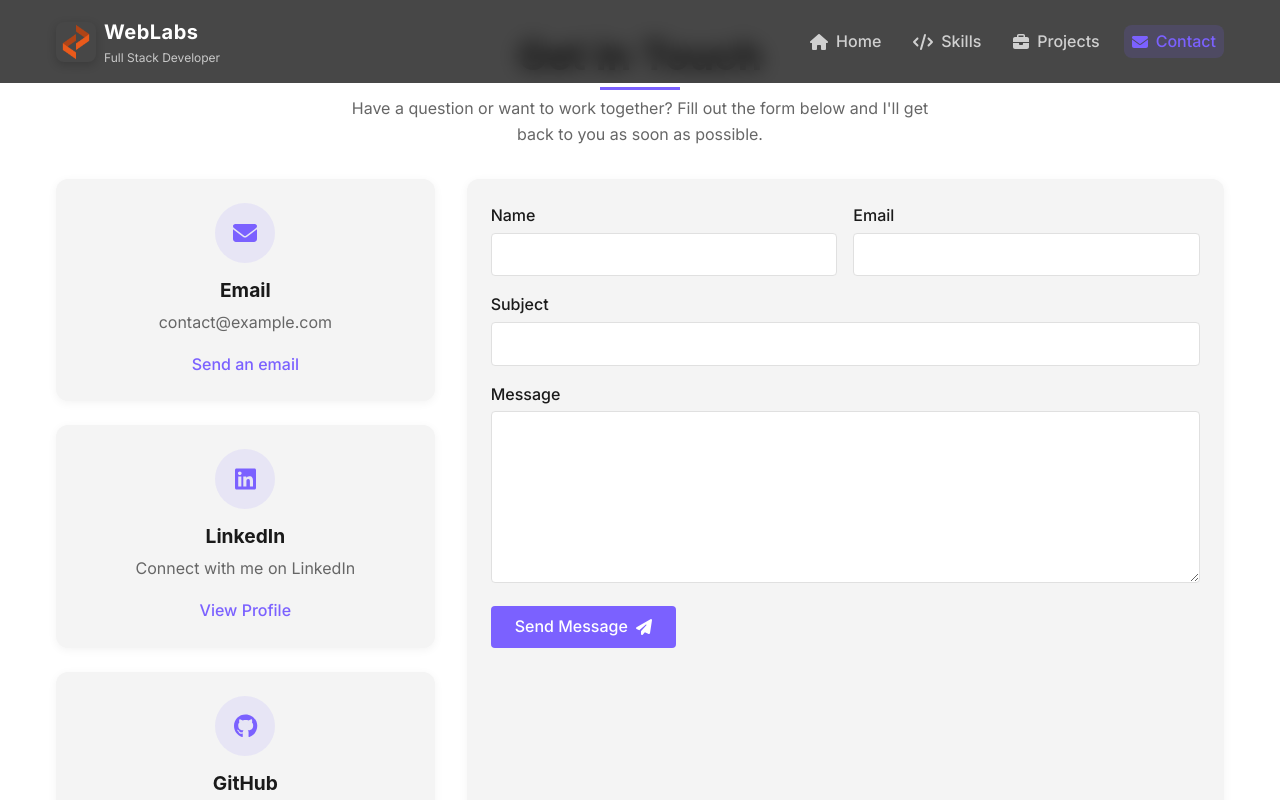
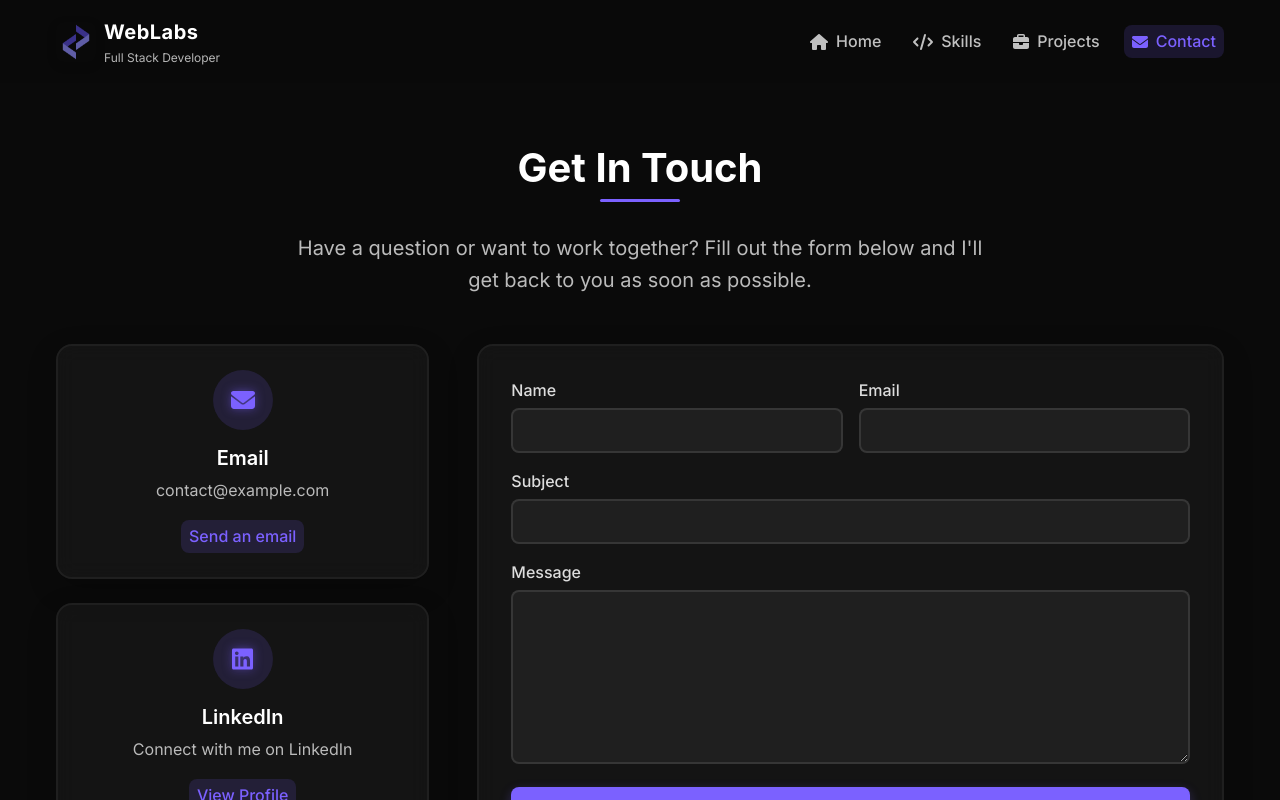
Before and after one commit to ivxni/portfolio, a React (Create React App) app in the folder frontend/: page /contact in a window 1280 px wide. Shown: the top 800 px of the page. Built offline with nearby package versions, Linux system fonts and the light colour scheme.

Commit message:
contact page

```diff
--- a/frontend/src/components/layout/Header/Header.jsx
+++ b/frontend/src/components/layout/Header/Header.jsx
@@ -2,7 +2,7 @@ import React, { useState, useEffect } from 'react';
 import { Link, NavLink } from 'react-router-dom';
 import { FontAwesomeIcon } from '@fortawesome/react-fontawesome';
 import './Header.scss';
-import logo from '../../../assets/img/logo512.png';
+import logo from '../../../assets/img/LogoFullx512NEW.png';
 
 const Header = () => {
   const [isScrolled, setIsScrolled] = useState(false);
--- a/frontend/src/pages/ContactPage.jsx
+++ b/frontend/src/pages/ContactPage.jsx
@@ -1,4 +1,4 @@
-import React, { useState } from 'react';
+import React, { useState, useEffect } from 'react';
 import { FontAwesomeIcon } from '@fortawesome/react-fontawesome';
 import './ContactPage.scss';
 
@@ -17,6 +17,11 @@ const ContactPage = () => {
   });
 
   const [formErrors, setFormErrors] = useState({});
+
+  // Adding useEffect to ensure page scrolls to top when component loads
+  useEffect(() => {
+    window.scrollTo(0, 0);
+  }, []);
 
   const validateForm = () => {
     const errors = {};
--- a/frontend/src/pages/ContactPage.scss
+++ b/frontend/src/pages/ContactPage.scss
@@ -2,7 +2,11 @@
 @import '../styles/mixins';
 
 .contact-page {
-  padding: 2rem 0 4rem;
+  padding: $spacing-3xl 0;
+  background-color: #0a0a0a;
+  color: #ffffff;
+  min-height: 100vh;
+  padding-top: calc(80px + $spacing-3xl); /* Zusätzliches Padding für den Header */
 
   .container {
     max-width: 1200px;
@@ -12,16 +16,16 @@
 
   .contact-header {
     text-align: center;
-    margin-bottom: $spacing-xl;
+    margin-bottom: $spacing-2xl;
 
     h1 {
-      font-size: 2.5rem;
+      font-size: $font-size-3xl;
+      font-weight: 700;
       margin-bottom: $spacing-md;
-      color: $text-color;
       position: relative;
       display: inline-block;
 
-      &:after {
+      &::after {
         content: '';
         position: absolute;
         bottom: -10px;
@@ -29,14 +33,16 @@
         transform: translateX(-50%);
         width: 80px;
         height: 3px;
-        background-color: $primary-color;
+        background-color: $accent-color;
+        border-radius: 2px;
       }
     }
 
     p {
-      max-width: 600px;
-      margin: 0 auto;
-      color: $text-color-secondary;
+      max-width: 700px;
+      margin: $spacing-lg auto 0;
+      font-size: $font-size-lg;
+      color: #bbbbbb;
       line-height: 1.6;
     }
   }
@@ -44,10 +50,11 @@
   .contact-content {
     display: grid;
     grid-template-columns: 1fr 2fr;
-    gap: $spacing-xl;
+    gap: $spacing-2xl;
 
     @include tablet {
       grid-template-columns: 1fr;
+      gap: $spacing-xl;
     }
   }
 
@@ -57,116 +64,142 @@
     gap: $spacing-lg;
 
     @include tablet {
-      display: grid;
-      grid-template-columns: repeat(3, 1fr);
-      margin-bottom: $spacing-lg;
+      flex-direction: row;
+      flex-wrap: wrap;
+      justify-content: center;
     }
 
     @include mobile {
-      grid-template-columns: 1fr;
+      flex-direction: column;
     }
 
     .info-card {
-      background-color: $bg-light;
-      border-radius: $border-radius-lg;
+      background-color: rgba(30, 30, 30, 0.5);
       padding: $spacing-lg;
+      border-radius: 16px;
       text-align: center;
-      box-shadow: $box-shadow-light;
+      box-shadow: 0 10px 30px rgba(0, 0, 0, 0.2);
       transition: transform 0.3s ease, box-shadow 0.3s ease;
+      backdrop-filter: blur(10px);
+      -webkit-backdrop-filter: blur(10px);
+      border: 2px solid rgba(255, 255, 255, 0.05);
+
+      @include tablet {
+        flex: 1;
+        min-width: 200px;
+        max-width: 280px;
+      }
 
       &:hover {
         transform: translateY(-5px);
-        box-shadow: $box-shadow;
+        box-shadow: 0 15px 35px rgba(0, 0, 0, 0.3);
       }
 
       .info-icon {
-        background-color: rgba($primary-color, 0.1);
-        color: $primary-color;
         width: 60px;
         height: 60px;
         border-radius: 50%;
+        background-color: rgba($accent-color, 0.15);
+        color: $accent-color;
         display: flex;
+        justify-content: center;
         align-items: center;
-        justify-content: center;
         margin: 0 auto $spacing-md;
-        font-size: 1.5rem;
+        font-size: $font-size-xl;
+        transition: all 0.3s ease;
+
+        svg {
+          filter: drop-shadow(0 0 5px rgba($accent-color, 0.5));
+        }
+      }
+
+      &:hover .info-icon {
+        background-color: rgba($accent-color, 0.25);
+        transform: scale(1.1);
       }
 
       h3 {
-        font-size: 1.2rem;
+        font-size: $font-size-lg;
+        font-weight: 600;
         margin-bottom: $spacing-sm;
-        color: $text-color;
+        color: #ffffff;
       }
 
       p {
-        color: $text-color-secondary;
+        color: #bbbbbb;
         margin-bottom: $spacing-md;
       }
 
       .info-link {
-        color: $primary-color;
+        display: inline-block;
+        padding: $spacing-xs $spacing-sm;
+        background-color: rgba($accent-color, 0.15);
+        color: $accent-color;
+        border-radius: 8px;
         font-weight: 500;
-        text-decoration: none;
-        display: inline-block;
-        transition: color 0.2s ease;
+        transition: all 0.3s ease;
 
         &:hover {
-          color: darken($primary-color, 10%);
-          text-decoration: underline;
+          background-color: rgba($accent-color, 0.25);
+          transform: translateY(-2px);
         }
       }
     }
   }
 
   .contact-form-container {
-    background-color: $bg-light;
-    border-radius: $border-radius-lg;
-    padding: $spacing-lg;
-    box-shadow: $box-shadow-light;
+    background-color: rgba(30, 30, 30, 0.5);
+    padding: $spacing-xl;
+    border-radius: 16px;
+    box-shadow: 0 10px 30px rgba(0, 0, 0, 0.2);
+    backdrop-filter: blur(10px);
+    -webkit-backdrop-filter: blur(10px);
+    border: 2px solid rgba(255, 255, 255, 0.05);
+
+    @include mobile {
+      padding: $spacing-lg;
+    }
 
     .form-message {
       text-align: center;
-      padding: $spacing-xl $spacing-md;
+      padding: $spacing-xl;
 
       .message-icon {
         font-size: 3rem;
         margin-bottom: $spacing-md;
-      }
 
-      &.success {
-        color: #28a745;
-
-        .message-icon {
-          color: #28a745;
-        }
-      }
-
-      &.error {
-        color: #dc3545;
-
-        .message-icon {
-          color: #dc3545;
+        svg {
+          filter: drop-shadow(0 3px 5px rgba(0, 0, 0, 0.1));
         }
       }
 
       p {
-        font-size: 1.1rem;
-        margin-bottom: $spacing-md;
+        font-size: $font-size-lg;
+        margin-bottom: $spacing-lg;
         line-height: 1.6;
       }
 
-      .try-again-btn {
-        background-color: $primary-color;
-        color: white;
-        border: none;
-        padding: $spacing-sm $spacing-md;
-        border-radius: $border-radius;
-        font-weight: 500;
-        cursor: pointer;
-        transition: background-color 0.2s ease;
+      &.success .message-icon {
+        color: rgb(80, 200, 120);
+      }
 
-        &:hover {
-          background-color: darken($primary-color, 10%);
+      &.error {
+        .message-icon {
+          color: rgb(255, 100, 100);
+        }
+
+        .try-again-btn {
+          background-color: rgba(255, 100, 100, 0.1);
+          color: rgb(255, 100, 100);
+          border: 1px solid rgba(255, 100, 100, 0.2);
+          padding: $spacing-sm $spacing-lg;
+          border-radius: 8px;
+          font-weight: 500;
+          transition: all 0.3s ease;
+
+          &:hover {
+            background-color: rgba(255, 100, 100, 0.2);
+          }
         }
       }
     }
@@ -189,30 +222,28 @@
           display: block;
           margin-bottom: $spacing-xs;
           font-weight: 500;
-          color: $text-color;
+          color: #dddddd;
         }
 
         input, textarea {
           width: 100%;
-          padding: $spacing-sm $spacing-md;
-          border: 1px solid $border-color;
-          border-radius: $border-radius;
-          background-color: white;
-          transition: border-color 0.2s ease, box-shadow 0.2s ease;
+          padding: $spacing-sm;
+          background-color: rgba(255, 255, 255, 0.05);
+          border: 2px solid rgba(255, 255, 255, 0.1);
+          border-radius: 8px;
+          color: #ffffff;
           font-family: inherit;
+          transition: all 0.3s ease;
 
           &:focus {
-            border-color: $primary-color;
-            box-shadow: 0 0 0 2px rgba($primary-color, 0.2);
             outline: none;
+            border-color: rgba($accent-color, 0.5);
+            background-color: rgba(255, 255, 255, 0.08);
           }
 
           &.error {
-            border-color: #dc3545;
-
-            &:focus {
-              box-shadow: 0 0 0 2px rgba(#dc3545, 0.2);
-            }
+            border-color: rgba(255, 75, 75, 0.5);
+            background-color: rgba(255, 75, 75, 0.05);
           }
         }
 
@@ -223,36 +254,39 @@
 
         .error-message {
           display: block;
-          color: #dc3545;
-          font-size: 0.85rem;
           margin-top: $spacing-xs;
+          color: rgb(255, 100, 100);
+          font-size: $font-size-sm;
         }
       }
 
       .submit-btn {
-        background-color: $primary-color;
+        background-color: $accent-color;
         color: white;
-        border: none;
         padding: $spacing-sm $spacing-lg;
-        border-radius: $border-radius;
+        border-radius: 8px;
         font-weight: 500;
-        font-size: 1rem;
-        cursor: pointer;
-        transition: background-color 0.2s ease, transform 0.2s ease;
-        display: inline-flex;
+        display: flex;
         align-items: center;
+        justify-content: center;
+        gap: $spacing-xs;
+        transition: all 0.3s ease;
+        box-shadow: 0 4px 12px rgba($accent-color, 0.3);
+        width: 100%;
+        margin-top: $spacing-md;
 
         .icon-right {
-          margin-left: $spacing-sm;
+          transition: transform 0.2s ease;
         }
 
         &:hover {
-          background-color: darken($primary-color, 10%);
-          transform: translateY(-2px);
-        }
+          background-color: darken($accent-color, 5%);
+          box-shadow: 0 8px 20px rgba($accent-color, 0.4);
+          transform: translateY(-3px);
 
-        &:active {
-          transform: translateY(0);
+          .icon-right {
+            transform: translateX(4px);
+          }
         }
       }
     }
```
Also changed, not shown: frontend/src/assets/img/LogoFullx512NEW.png (added).
